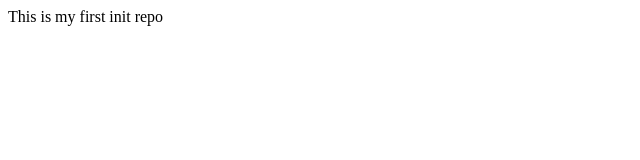
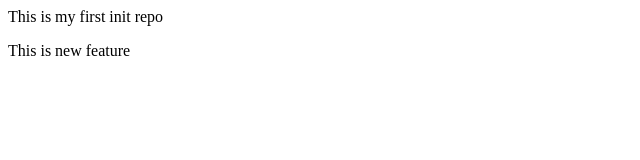
Before and after one commit to gangamanojkumar/localrepo, a plain HTML site: page index.html in a window 1280 px wide. Shown: the whole page, without its empty margins (0-640 px from the left). Drawn offline with Linux system fonts and the light colour scheme.

Commit message:
Feature 1

```diff
--- a/index.html
+++ b/index.html
@@ -1 +1,2 @@
 <p>This is my first init repo</p>
+<p1> This is new feature</p1>
```
